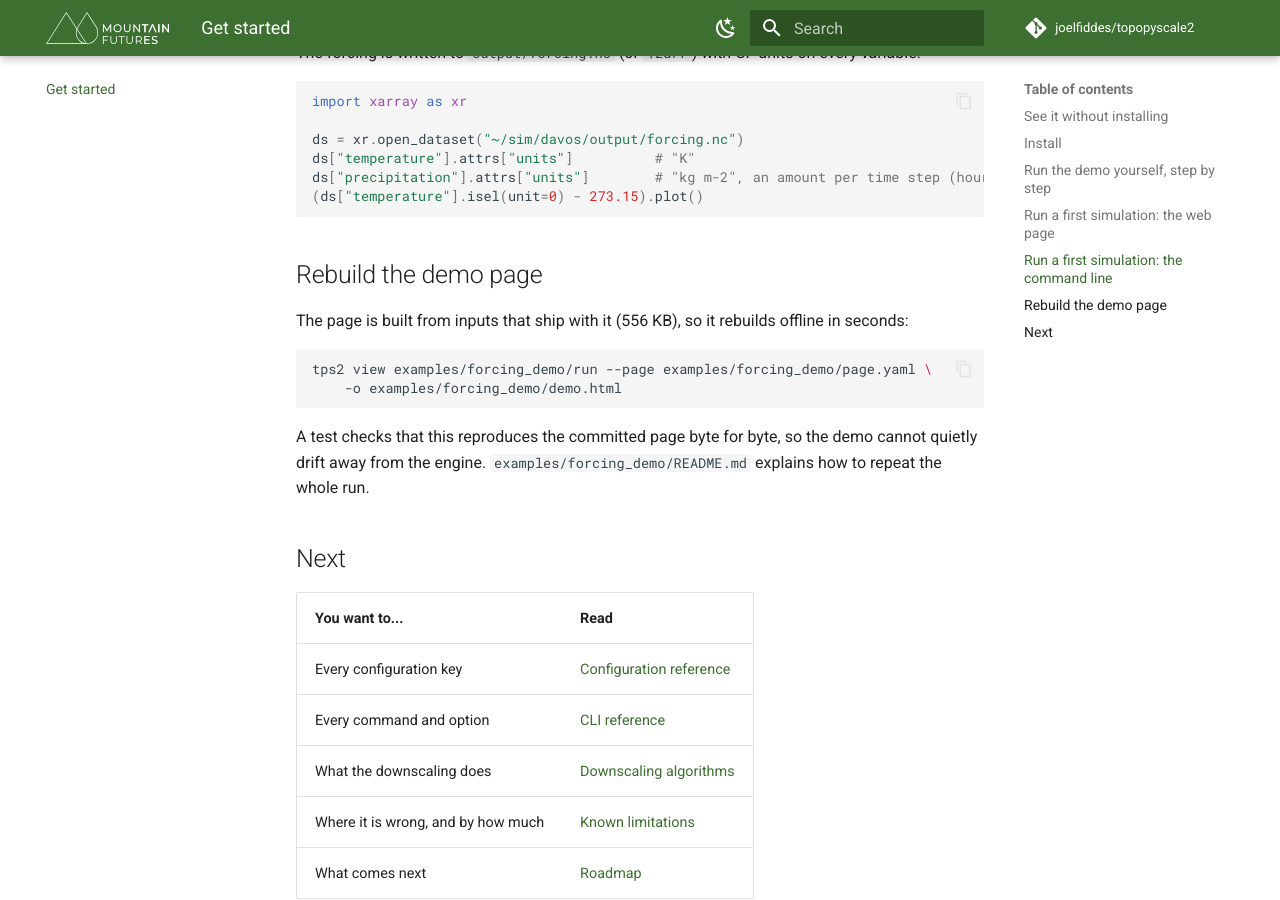
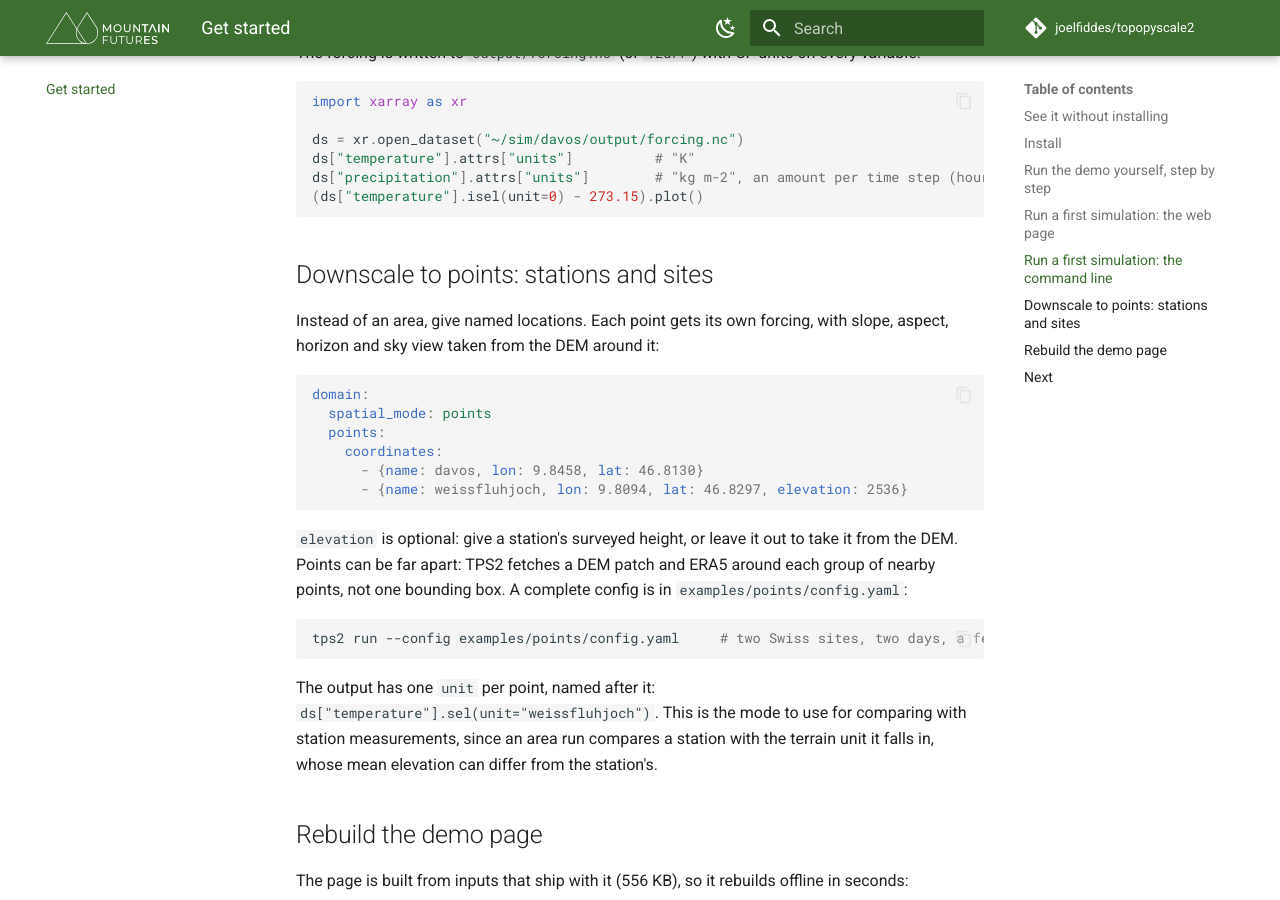
Before and after one commit to joelfiddes/topopyscale2, an MkDocs documentation site: the page built from docs/get-started/index.md, in a window 1280 px wide and 900 px high, scrolled down 2357 px. Built offline with MkDocs 1.6.1 and Material for MkDocs 9.7.7, drawn with Linux system fonts in a browser that asks for light colours; comment, search, counter and statistics services are not loaded.

Commit message:
Fix: default ERA5 backend works on a plain install (gcsfs); document point downscaling
Exported from the private repository at 31bd32f.

````diff
--- a/docs/get-started/index.md
+++ b/docs/get-started/index.md
@@ -125,6 +125,33 @@
 (ds["temperature"].isel(unit=0) - 273.15).plot()
 ```
 
+## Downscale to points: stations and sites
+
+Instead of an area, give named locations. Each point gets its own forcing, with slope, aspect,
+horizon and sky view taken from the DEM around it:
+
+```yaml
+domain:
+  spatial_mode: points
+  points:
+    coordinates:
+      - {name: davos, lon: 9.8458, lat: 46.8130}
+      - {name: weissfluhjoch, lon: 9.8094, lat: 46.8297, elevation: 2536}
+```
+
+`elevation` is optional: give a station's surveyed height, or leave it out to take it from the
+DEM. Points can be far apart: TPS2 fetches a DEM patch and ERA5 around each group of nearby
+points, not one bounding box. A complete config is in `examples/points/config.yaml`:
+
+```bash
+tps2 run --config examples/points/config.yaml     # two Swiss sites, two days, a few minutes
+```
+
+The output has one `unit` per point, named after it:
+`ds["temperature"].sel(unit="weissfluhjoch")`. This is the mode to use for comparing with
+station measurements, since an area run compares a station with the terrain unit it falls in,
+whose mean elevation can differ from the station's.
+
 ## Rebuild the demo page
 
 The page is built from inputs that ship with it (556&nbsp;KB), so it rebuilds offline in
--- a/pyproject.toml
+++ b/pyproject.toml
@@ -43,6 +43,9 @@
     "dem-stitcher",
     "pandas",
     "zarr>=2.16",
+    # the default ERA5 source (Google ARCO-ERA5) reads gs:// through fsspec; without it the
+    # documented first run fails at the download (found 2026-10-05, v0.1.0)
+    "gcsfs",
     # imported at run time by outputs/climatology (previous-year regrid) and the
     # satellite readers; it was only ever present transitively
     "rioxarray>=0.15",
@@ -56,7 +59,7 @@
 Changelog = "https://github.com/joelfiddes/topopyscale2/releases"
 
 [project.optional-dependencies]
-google = ["gcsfs", "h5netcdf"]
+google = ["h5netcdf"]   # gcsfs is a core dependency (default backend)
 cds = ["cdsapi"]
 s3 = ["s3fs"]
 # spatial_mode: catchments (flow routing for catchment units)
````
Also changed, not shown: README.md (+3 -0 lines), 3 other files.
